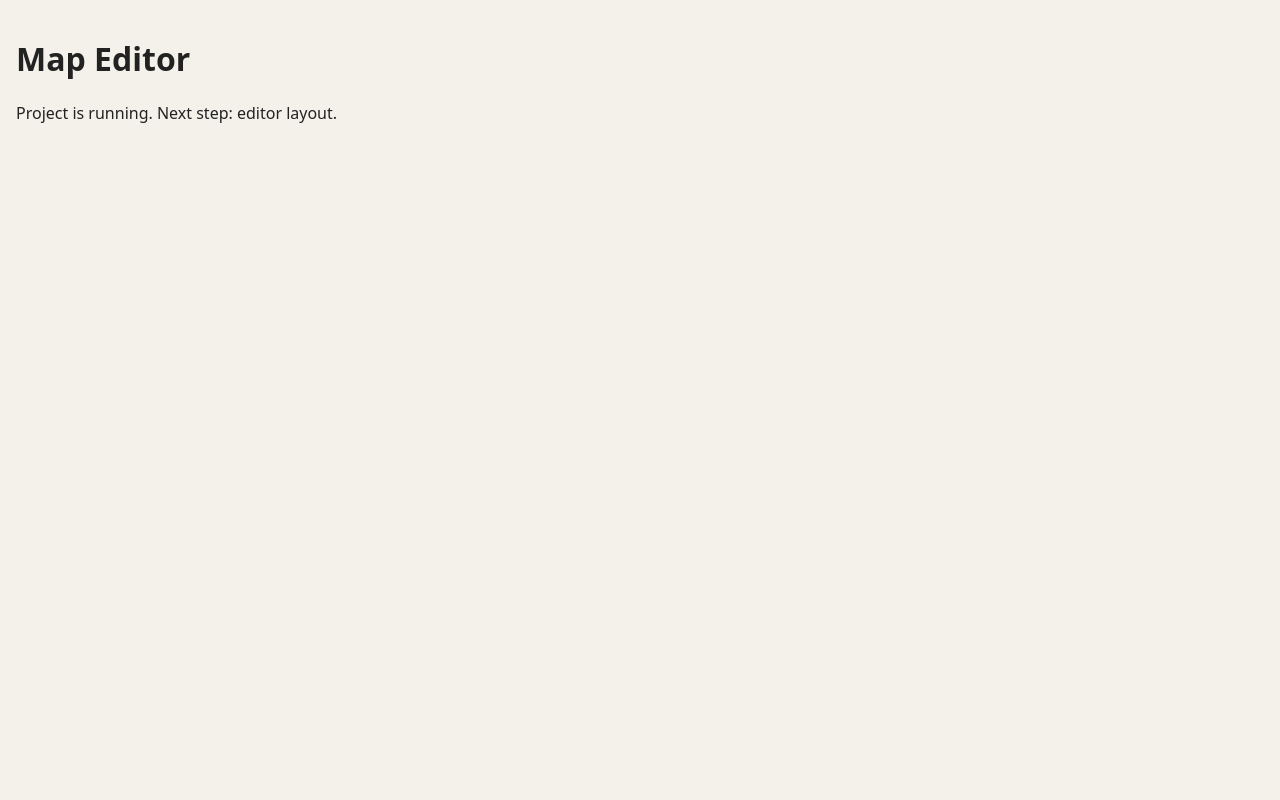
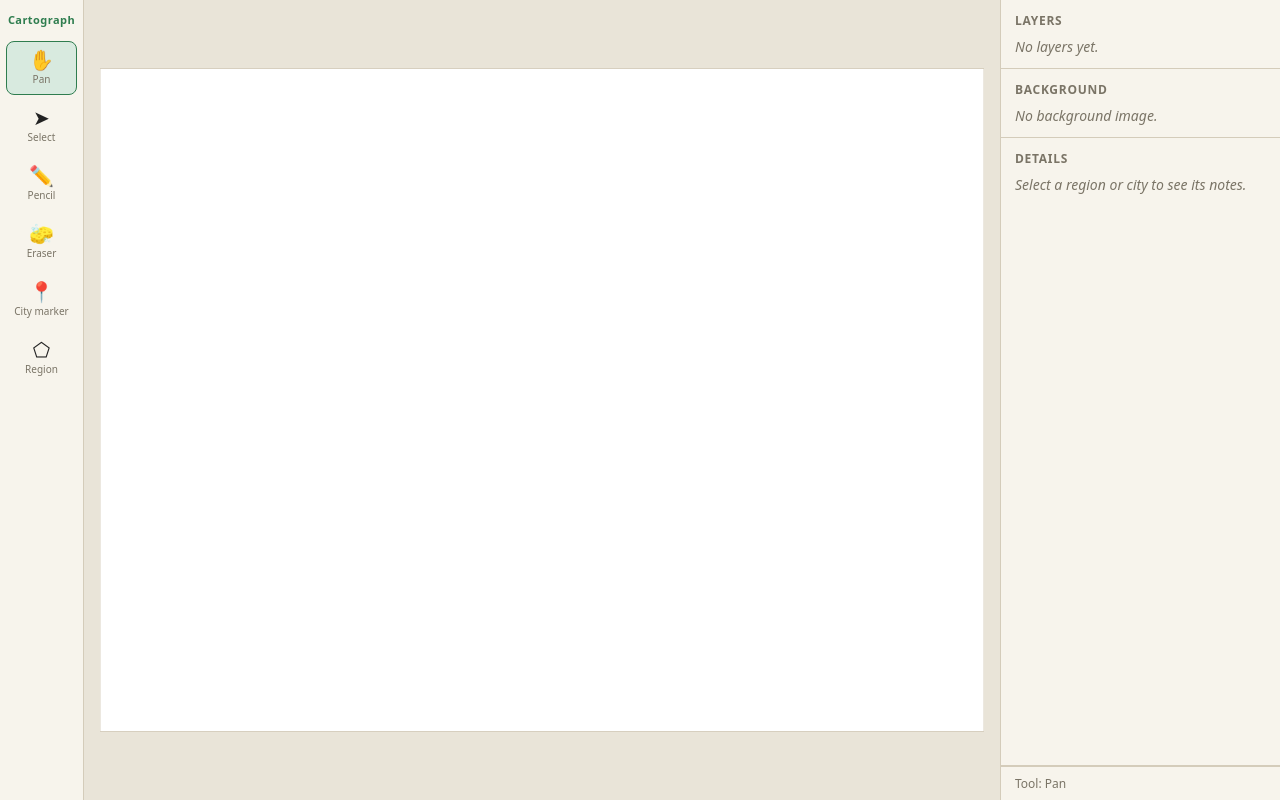
Before and after one commit to ArtMMS/Cartograph, a website built with Vite: page index.html in a window 1280 px wide. Built offline with nearby package versions, Linux system fonts and the light colour scheme.

Commit message:
feat: add folder structure and editor layout

```diff
--- a/index.html
+++ b/index.html
@@ -3,7 +3,7 @@
   <head>
     <meta charset="UTF-8" />
     <meta name="viewport" content="width=device-width, initial-scale=1.0" />
-    <title>Map Editor</title>
+    <title>Cartograph</title>
   </head>
   <body>
     <div id="app"></div>
--- a/package.json
+++ b/package.json
@@ -1,5 +1,5 @@
 {
-  "name": "map-editor",
+  "name": "cartograph",
   "private": true,
   "version": "0.1.0",
   "type": "module",
--- /dev/null
+++ b/src/core/svg.ts
@@ -0,0 +1,16 @@
+export const SVG_NS = 'http://www.w3.org/2000/svg';
+
+/**
+ * Creates an SVG element with the given attributes.
+ * Example: createSvg('rect', { x: 0, y: 0, width: 10, height: 10 })
+ */
+export function createSvg<K extends keyof SVGElementTagNameMap>(
+  tag: K,
+  attrs: Record<string, string | number> = {},
+): SVGElementTagNameMap[K] {
+  const el = document.createElementNS(SVG_NS, tag);
+  for (const [name, value] of Object.entries(attrs)) {
+    el.setAttribute(name, String(value));
+  }
+  return el;
+}
--- a/src/main.ts
+++ b/src/main.ts
@@ -1,4 +1,5 @@
 import './style.css';
+import { createLayout } from './ui/layout';
 
 const app = document.querySelector<HTMLDivElement>('#app');
 
@@ -6,7 +7,4 @@ if (!app) {
   throw new Error('Root element #app not found');
 }
 
-app.innerHTML = `
-  <h1>Map Editor</h1>
-  <p>Project is running. Next step: editor layout.</p>
-`;
+createLayout(app);
--- a/src/style.css
+++ b/src/style.css
@@ -1,3 +1,17 @@
+:root {
+  --bg: #e9e4d8;
+  --panel: #f7f4ec;
+  --panel-border: #d4ccba;
+  --paper: #ffffff;
+  --text: #222;
+  --muted: #7a7466;
+  --accent: #2f7d4f;
+  --accent-soft: #d8eadf;
+
+  --toolbar-width: 84px;
+  --sidebar-width: 280px;
+}
+
 *,
 *::before,
 *::after {
@@ -8,15 +22,136 @@ html,
 body {
   margin: 0;
   height: 100%;
+  overflow: hidden;
 }
 
 body {
   font-family: system-ui, -apple-system, 'Segoe UI', Roboto, sans-serif;
-  background: #f4f1ea;
-  color: #222;
+  font-size: 14px;
+  background: var(--bg);
+  color: var(--text);
 }
 
-#app {
+/* ---------- App grid ---------- */
+
+.app {
+  display: grid;
+  grid-template-columns: var(--toolbar-width) 1fr var(--sidebar-width);
+  height: 100vh;
+}
+
+/* ---------- Toolbar ---------- */
+
+.toolbar {
+  display: flex;
+  flex-direction: column;
+  align-items: stretch;
+  gap: 4px;
+  padding: 8px 6px;
+  background: var(--panel);
+  border-right: 1px solid var(--panel-border);
+  overflow-y: auto;
+}
+
+.toolbar__title {
+  font-size: 11px;
+  font-weight: 700;
+  text-align: center;
+  letter-spacing: 0.04em;
+  color: var(--accent);
+  padding: 4px 0 10px;
+}
+
+.toolbar__button {
+  display: flex;
+  flex-direction: column;
+  align-items: center;
+  gap: 2px;
+  padding: 8px 4px;
+  border: 1px solid transparent;
+  border-radius: 8px;
+  background: transparent;
+  color: var(--text);
+  font: inherit;
+  cursor: pointer;
+}
+
+.toolbar__button:hover {
+  background: var(--bg);
+}
+
+.toolbar__button.is-active {
+  background: var(--accent-soft);
+  border-color: var(--accent);
+}
+
+.toolbar__icon {
+  font-size: 20px;
+  line-height: 1;
+}
+
+.toolbar__label {
+  font-size: 10px;
+  color: var(--muted);
+}
+
+/* ---------- Map view ---------- */
+
+.map-view {
+  position: relative;
+  overflow: hidden;
+  padding: 16px;
+}
+
+.map-view__svg {
+  display: block;
+  width: 100%;
   height: 100%;
-  padding: 1rem;
 }
+
+.map-view__paper {
+  fill: var(--paper);
+  stroke: var(--panel-border);
+  stroke-width: 2;
+}
+
+/* ---------- Sidebar ---------- */
+
+.sidebar {
+  display: flex;
+  flex-direction: column;
+  background: var(--panel);
+  border-left: 1px solid var(--panel-border);
+  overflow-y: auto;
+}
+
+.sidebar__section {
+  padding: 12px 14px;
+  border-bottom: 1px solid var(--panel-border);
+}
+
+.sidebar__section--grow {
+  flex: 1;
+}
+
+.sidebar__heading {
+  margin: 0 0 8px;
+  font-size: 12px;
+  font-weight: 700;
+  text-transform: uppercase;
+  letter-spacing: 0.06em;
+  color: var(--muted);
+}
+
+.sidebar__empty {
+  margin: 0;
+  color: var(--muted);
+  font-style: italic;
+}
+
+.sidebar__status {
+  padding: 8px 14px;
+  font-size: 12px;
+  color: var(--muted);
+  border-top: 1px solid var(--panel-border);
+}
--- /dev/null
+++ b/src/tools/tool-ids.ts
@@ -0,0 +1,18 @@
+export type ToolId = 'pan' | 'select' | 'pencil' | 'eraser' | 'marker' | 'region';
+
+export interface ToolInfo {
+  id: ToolId;
+  label: string;
+  icon: string;
+  shortcut: string;
+}
+
+/** Tools shown in the toolbar, in display order. */
+export const TOOLS: readonly ToolInfo[] = [
+  { id: 'pan', label: 'Pan', icon: '✋', shortcut: 'H' },
+  { id: 'select', label: 'Select', icon: '➤', shortcut: 'V' },
+  { id: 'pencil', label: 'Pencil', icon: '✏️', shortcut: 'P' },
+  { id: 'eraser', label: 'Eraser', icon: '🧽', shortcut: 'E' },
+  { id: 'marker', label: 'City marker', icon: '📍', shortcut: 'M' },
+  { id: 'region', label: 'Region', icon: '⬠', shortcut: 'R' },
+];
--- /dev/null
+++ b/src/ui/layout.ts
@@ -0,0 +1,30 @@
+import { TOOLS, type ToolId } from '../tools/tool-ids';
+import { createMapView, type MapView } from './map-view';
+import { createSidebar, type Sidebar } from './sidebar';
+import { createToolbar, type Toolbar } from './toolbar';
+
+export interface AppLayout {
+  toolbar: Toolbar;
+  mapView: MapView;
+  sidebar: Sidebar;
+}
+
+/** Builds the main screen: toolbar (left), map (center), sidebar (right). */
+export function createLayout(root: HTMLElement): AppLayout {
+  root.classList.add('app');
+
+  const sidebar = createSidebar();
+  const mapView = createMapView();
+  const toolbar = createToolbar(selectTool);
+
+  function selectTool(id: ToolId): void {
+    toolbar.setActive(id);
+    const tool = TOOLS.find((t) => t.id === id);
+    sidebar.setStatus(`Tool: ${tool?.label ?? id}`);
+  }
+
+  root.append(toolbar.element, mapView.element, sidebar.element);
+  selectTool('pan');
+
+  return { toolbar, mapView, sidebar };
+}
--- /dev/null
+++ b/src/ui/map-view.ts
@@ -0,0 +1,58 @@
+import { createSvg } from '../core/svg';
+
+/** Size of the map "world" in SVG units. */
+export const WORLD_WIDTH = 2000;
+export const WORLD_HEIGHT = 1500;
+
+export interface MapView {
+  element: HTMLElement;
+  svg: SVGSVGElement;
+  /** Groups drawn from bottom to top. */
+  layers: {
+    background: SVGGElement;
+    drawing: SVGGElement;
+    regions: SVGGElement;
+    markers: SVGGElement;
+    overlay: SVGGElement;
+  };
+}
+
+export function createMapView(): MapView {
+  const element = document.createElement('main');
+  element.className = 'map-view';
+
+  const svg = createSvg('svg', {
+    class: 'map-view__svg',
+    viewBox: `0 0 ${WORLD_WIDTH} ${WORLD_HEIGHT}`,
+    preserveAspectRatio: 'xMidYMid meet',
+  });
+
+  // Paper: the drawable area of the world.
+  const paper = createSvg('rect', {
+    class: 'map-view__paper',
+    x: 0,
+    y: 0,
+    width: WORLD_WIDTH,
+    height: WORLD_HEIGHT,
+  });
+
+  const layers = {
+    background: createSvg('g', { 'data-layer': 'background' }),
+    drawing: createSvg('g', { 'data-layer': 'drawing' }),
+    regions: createSvg('g', { 'data-layer': 'regions' }),
+    markers: createSvg('g', { 'data-layer': 'markers' }),
+    overlay: createSvg('g', { 'data-layer': 'overlay' }),
+  };
+
+  svg.append(
+    paper,
+    layers.background,
+    layers.regions,
+    layers.drawing,
+    layers.markers,
+    layers.overlay,
+  );
+  element.append(svg);
+
+  return { element, svg, layers };
+}
--- /dev/null
+++ b/src/ui/sidebar.ts
@@ -0,0 +1,37 @@
+export interface Sidebar {
+  element: HTMLElement;
+  /** Shows a message in the status line at the bottom of the sidebar. */
+  setStatus(text: string): void;
+}
+
+export function createSidebar(): Sidebar {
+  const element = document.createElement('aside');
+  element.className = 'sidebar';
+
+  element.innerHTML = `
+    <section class="sidebar__section">
+      <h2 class="sidebar__heading">Layers</h2>
+      <p class="sidebar__empty">No layers yet.</p>
+    </section>
+
+    <section class="sidebar__section">
+      <h2 class="sidebar__heading">Background</h2>
+      <p class="sidebar__empty">No background image.</p>
+    </section>
+
+    <section class="sidebar__section sidebar__section--grow">
+      <h2 class="sidebar__heading">Details</h2>
+      <p class="sidebar__empty">Select a region or city to see its notes.</p>
+    </section>
+
+    <footer class="sidebar__status"></footer>
+  `;
+
+  const status = element.querySelector<HTMLElement>('.sidebar__status')!;
+
+  function setStatus(text: string): void {
+    status.textContent = text;
+  }
+
+  return { element, setStatus };
+}
--- /dev/null
+++ b/src/ui/toolbar.ts
@@ -0,0 +1,37 @@
+import { TOOLS, type ToolId } from '../tools/tool-ids';
+
+export interface Toolbar {
+  element: HTMLElement;
+  setActive(id: ToolId): void;
+}
+
+export function createToolbar(onSelect: (id: ToolId) => void): Toolbar {
+  const element = document.createElement('nav');
+  element.className = 'toolbar';
+
+  const title = document.createElement('div');
+  title.className = 'toolbar__title';
+  title.textContent = 'Cartograph';
+  element.append(title);
+
+  const buttons = new Map<ToolId, HTMLButtonElement>();
+
+  for (const tool of TOOLS) {
+    const button = document.createElement('button');
+    button.type = 'button';
+    button.className = 'toolbar__button';
+    button.title = `${tool.label} (${tool.shortcut})`;
+    button.innerHTML = `<span class="toolbar__icon">${tool.icon}</span><span class="toolbar__label">${tool.label}</span>`;
+    button.addEventListener('click', () => onSelect(tool.id));
+    buttons.set(tool.id, button);
+    element.append(button);
+  }
+
+  function setActive(id: ToolId): void {
+    for (const [toolId, button] of buttons) {
+      button.classList.toggle('is-active', toolId === id);
+    }
+  }
+
+  return { element, setActive };
+}
```
Also changed, not shown: ROADMAP.md (+4 -3 lines), README.md.
